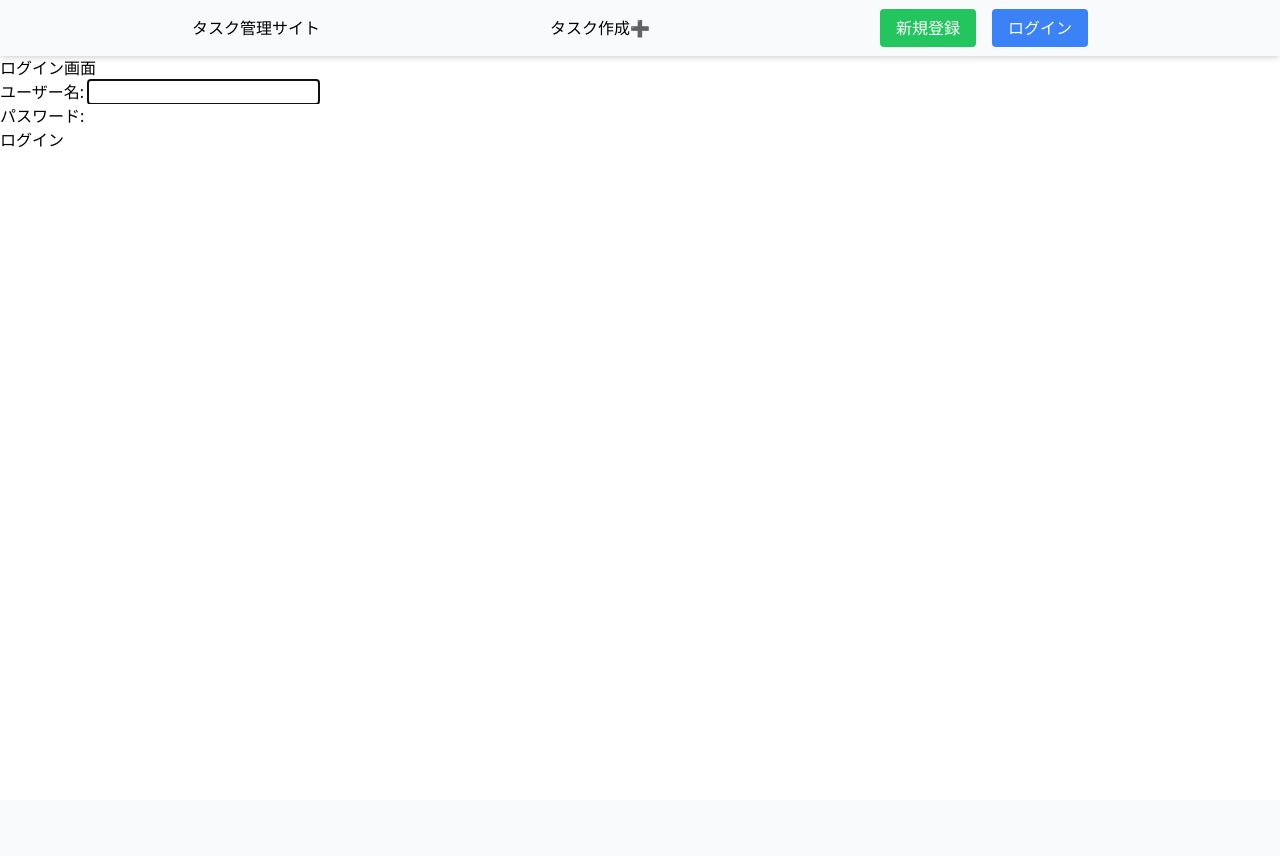
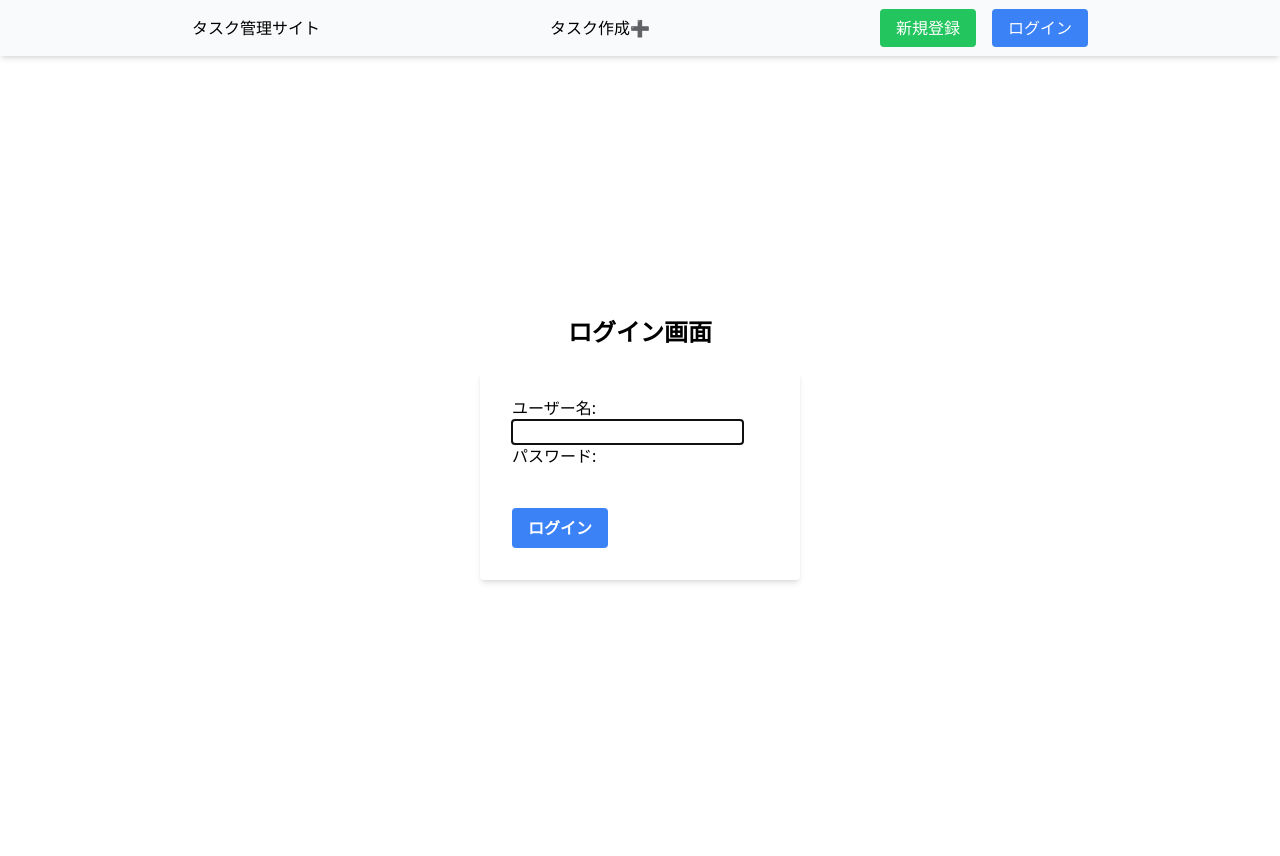
Before and after one commit to nibuno/djangoTaskApp, a Django app: page /login/ in a window 1280 px wide. Before the commit the page ends 147 px from the top, so only its background shows below. Run offline with Django 4.2, Linux system fonts and the light colour scheme; some libraries are stand-ins or nearby versions.

Commit message:
ログイン画面のレイアウト調整

```diff
--- a/mysite/tasks/templates/registration/login.html
+++ b/mysite/tasks/templates/registration/login.html
@@ -2,10 +2,20 @@
 
 {% block title %}ログイン{% endblock %}
 {% block content %}
-<h2>ログイン画面</h2>
-<form method="post">
-    {% csrf_token %}
-    {{ form.as_p }}
-    <button type="submit">ログイン</button>
-</form>
+<div class="flex justify-center items-center h-screen">
+    <div class="w-full max-w-xs">
+        <h2 class="mb-6 text-center text-2xl font-bold">ログイン画面</h2>
+        <form method="post" class="bg-white shadow-md rounded px-8 pt-6 pb-8 mb-4">
+            {% csrf_token %}
+            <div class="mb-4">
+                {{ form.as_p }}
+            </div>
+            <div class="flex items-center justify-between">
+                <button type="submit" class="bg-blue-500 hover:bg-blue-700 text-white font-bold py-2 px-4 rounded focus:outline-none focus:shadow-outline">
+                    ログイン
+                </button>
+            </div>
+        </form>
+    </div>
+</div>
 {% endblock %}
```
